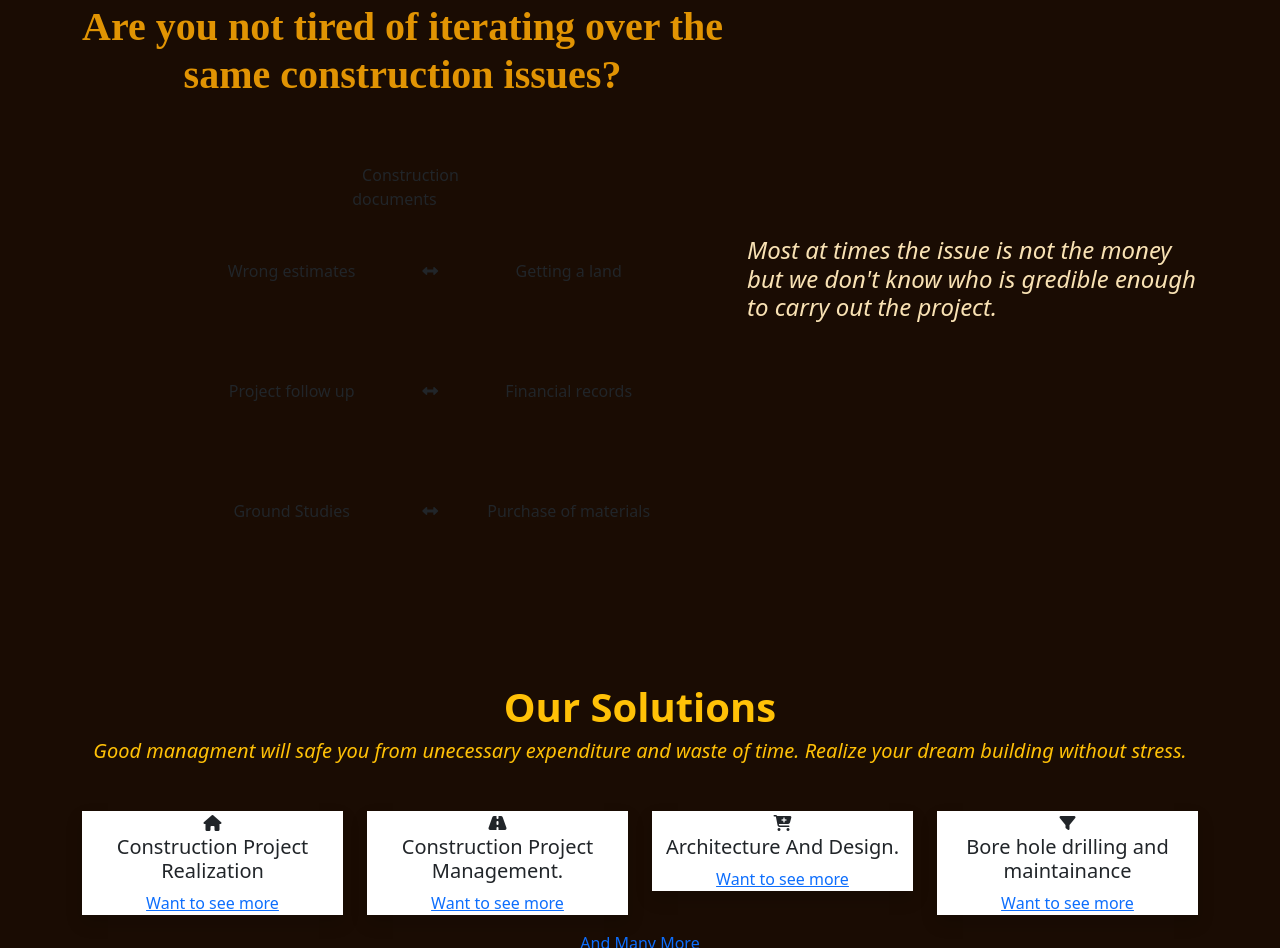
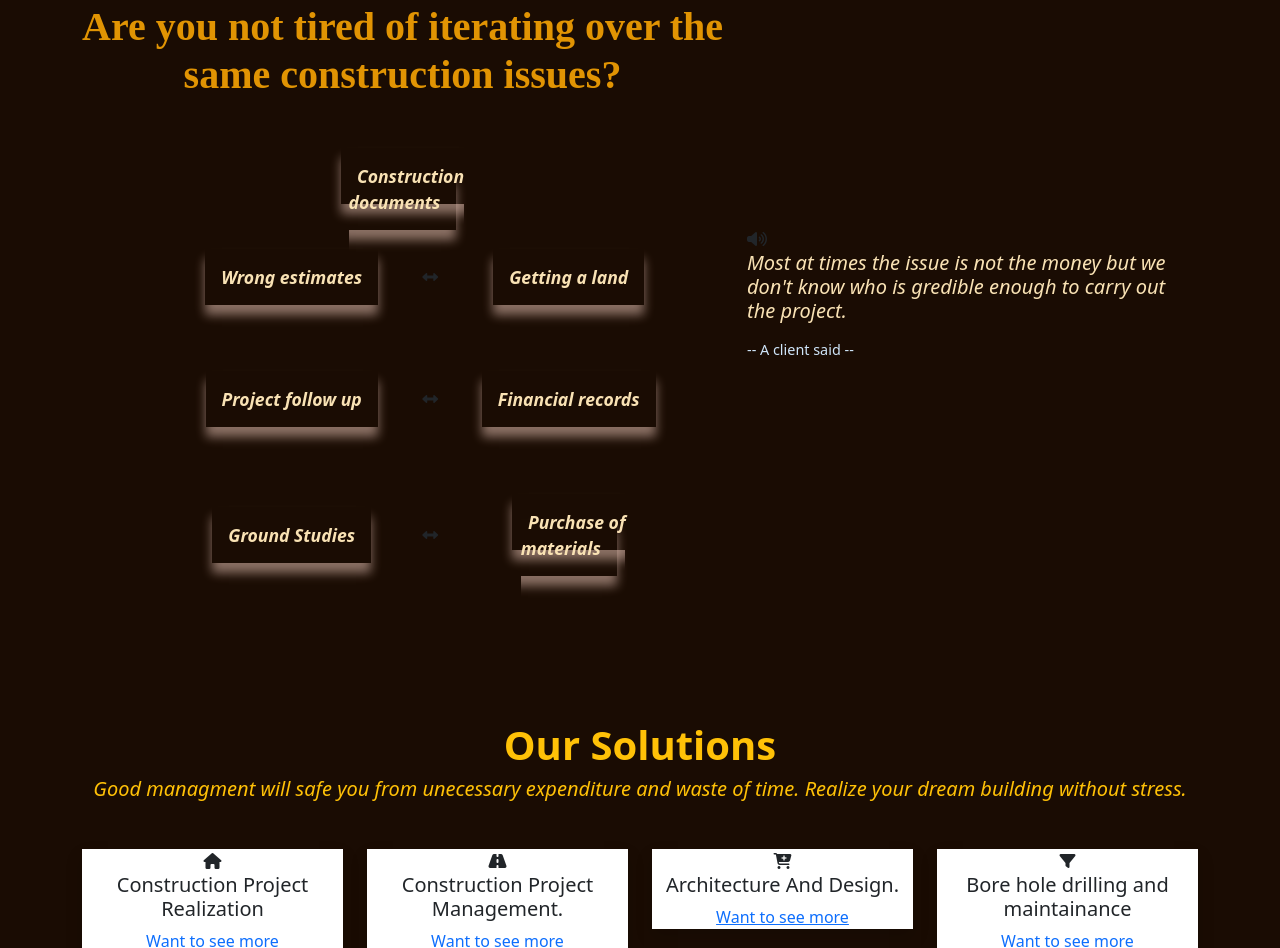
Before and after one commit to donatiennka/Atzimi_S-Projet-TP-001, a plain HTML site: page index.html in a window 1280 px wide. Shown: the part 823-1771 px from the top of the page. Drawn offline with nearby package versions, Linux system fonts and the light colour scheme; a script that the page names is missing.

Commit message:
Amélioration de la section 'construction documents' avec les box-shadow ainsi que la mise en forme des textes...

```diff
--- a/css/styles.css
+++ b/css/styles.css
@@ -70,17 +70,18 @@ footer li .footer-link
   font-family: 'Times New Roman', Times, serif;
 }
 
-box-shadow
+.box-shadow
 {
-  box-shadow:0px 10px 10px, rgba(255,216,201,0.490196);
+  box-shadow:0px 10px 10px rgba(255,216,201,0.490);
 }
 
 .tree-text-style
 {
   color: #f9e2b4;
-  font-weight: lighter;
+  font-weight: 600;
   font-style: italic;
   text-align: start;
+  font-size: 1.1em;
 }
 
 .testimonials-style
--- a/index.html
+++ b/index.html
@@ -124,14 +124,15 @@
                             <h1 class="h1-text-style">Are you not tired of iterating over the same construction issues?</h1>
                             </div>
                             <div class="my-5 py-3">
-                                <div class="row align-items-center" id="tree-text-style">
+                                <div class="row align-items-center">
                                     <div class="offset-4 col-4">
-                                        <span class="box-shadow medium-font-size bold p-3">Construction documents</span>
+                                        <span class="box-shadow p-3 tree-text-style">
+                                            Construction documents</span>
                                     </div>
                                 </div>
                                 <div class="row align-items-center py-5">
                                     <div class="offset-2 col-4">
-                                        <span class="box-shadow medium-font-size bold p-3">Wrong estimates</span>
+                                        <span class="box-shadow p-3 tree-text-style">Wrong estimates</span>
                                     </div>
                                     <div class="col-1">
                                         <span class="normal-icon-size">
@@ -139,12 +140,12 @@
                                         </span>
                                     </div>
                                     <div class="col-4">
-                                        <span class="box-shadow medium-font-size bold p-3">Getting a land</span>
+                                        <span class="box-shadow p-3 tree-text-style">Getting a land</span>
                                     </div>
                                 </div>
                                 <div class="row align-items-center py-5">
                                     <div class="offset-2 col-4">
-                                        <span class="box-shadow medium-font-size bold p-3">Project follow up</span>
+                                        <span class="box-shadow p-3 tree-text-style">Project follow up</span>
                                     </div>
                                     <div class="col-1">
                                         <span class="normal-icon-size">
@@ -152,12 +153,12 @@
                                         </span>
                                     </div>
                                     <div class="col-4">
-                                        <span class="box-shadow medium-font-size bold p-3">Financial records</span>
+                                        <span class="box-shadow p-3 tree-text-style">Financial records</span>
                                     </div>
                                 </div>
                                 <div class="row align-items-center py-5">
                                     <div class="offset-2 col-4">
-                                        <span class="box-shadow medium-font-size bold p-3">Ground Studies</span>
+                                        <span class="box-shadow p-3 tree-text-style">Ground Studies</span>
                                     </div>
                                     <div class="col-1">
                                         <span class="normal-icon-size">
@@ -165,14 +166,23 @@
                                         </span>
                                     </div>
                                     <div class="col-4">
-                                        <span class="box-shadow medium-font-size bold p-3">Purchase of materials</span>
+                                        <span class="box-shadow p-3 tree-text-style">Purchase of materials</span>
                                     </div>
                                 </div>
                             </div>
                         </div>
-                        <div class="col-5 text-center">
-                            <h4 class="tree-text-style">Most at times the issue is not the money but we don't know who
-                                is gredible enough to carry out the project.</h4>
+                        <div class="col-5 align-items-center">
+                            <div class="d-flex justify-content-between">
+                                <div>
+                                    <span class="medium-icon-size">
+                                        <i class="fa fa-volume-up" aria-hidden="true"></i>
+                                    </span>
+                                </div>
+                            </div>
+                            <h5 class="fw-light" style="color: #f9e2b4; font-style: italic;">
+                                Most at times the issue is not the money but we don't know who
+                                is gredible enough to carry out the project.</h5>
+                            <p class="mt-3" style="color: #cfe5f9; font-size: 0.9em;">-- A client said --</p>
                         </div>
                     </div>
                 </section>
```
